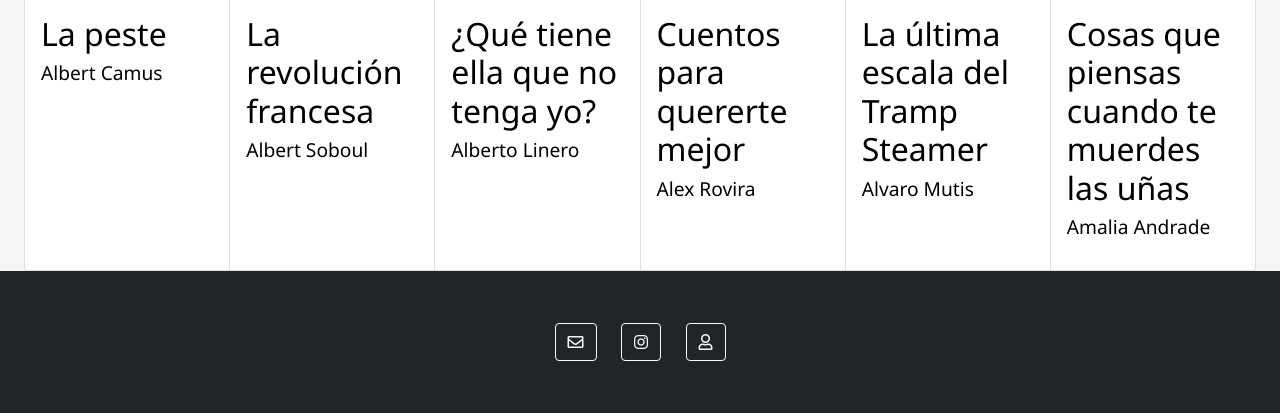
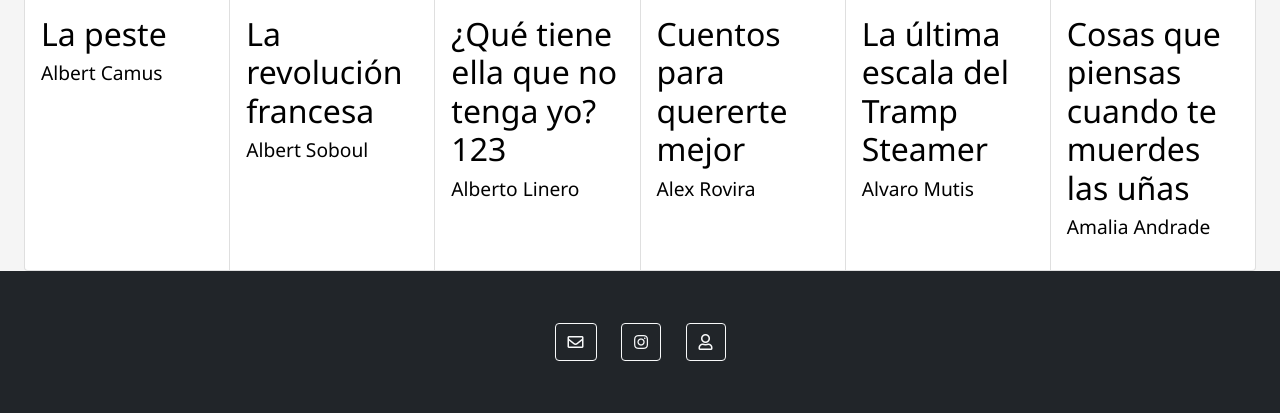
Before and after one commit to proyectoBastilla/pagina_principal, a PHP site: page /pagina_principal/01_index.php in a window 1280 px wide. Shown: the part 813-1226 px from the top of the page. Run offline with PHP 8.4, Linux system fonts and the light colour scheme.

Commit message:
1.3.prueba
le puse 123 a la linea 65 cris morgan

```diff
--- a/01_index.php
+++ b/01_index.php
@@ -62,7 +62,7 @@
       <div class="card" class="style1_card" style="width: 18rem;">
         <img class="card-img-top" src="https://www.planetadelibros.com.co/usuaris/libros/fotos/164/m_libros/que-tiene-ella-que-no-tenga-yo_9789584232618.jpg" alt="Card image cap">
          <div class="card-body">
-         <h2><p class="card-text">¿Qué tiene ella que no tenga yo? </p></h2>
+         <h2><p class="card-text">¿Qué tiene ella que no tenga yo?123 </p></h2>
          <p> Alberto Linero </p>
         </div>
       </div>
```
